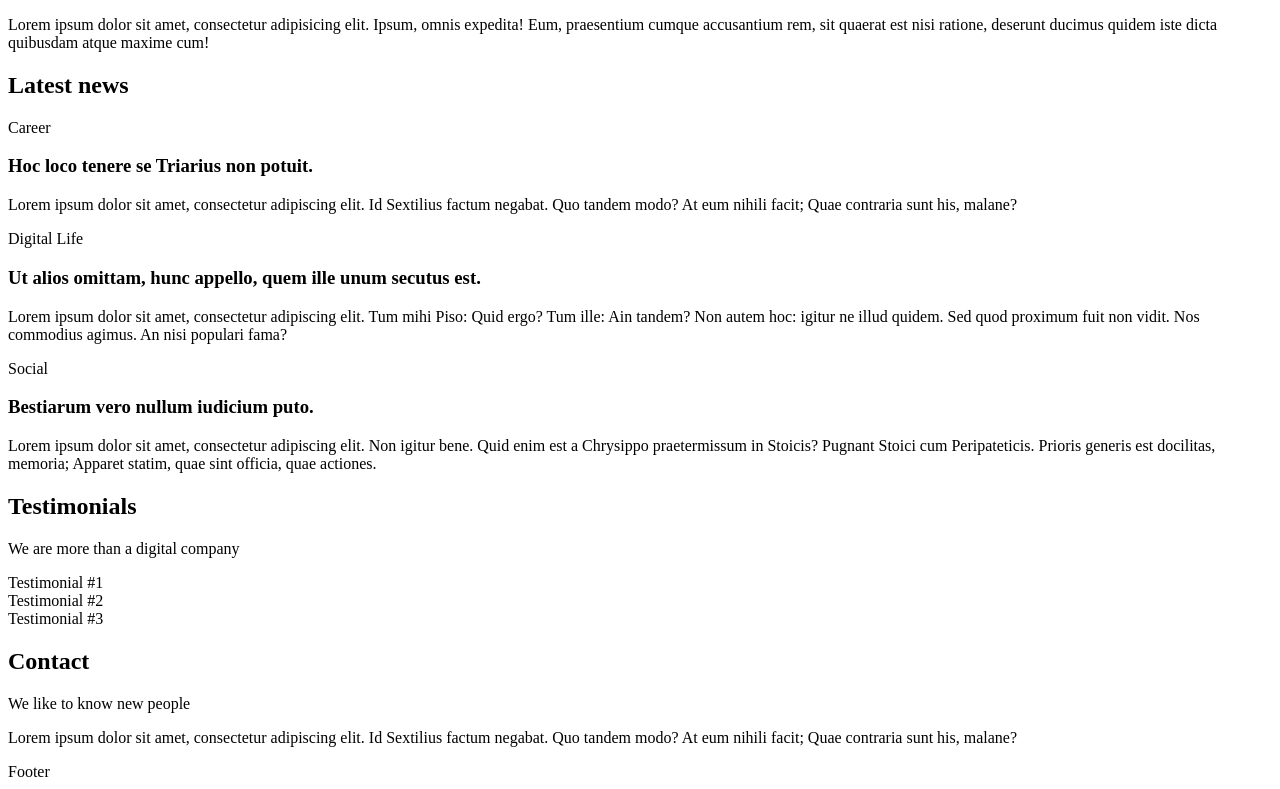
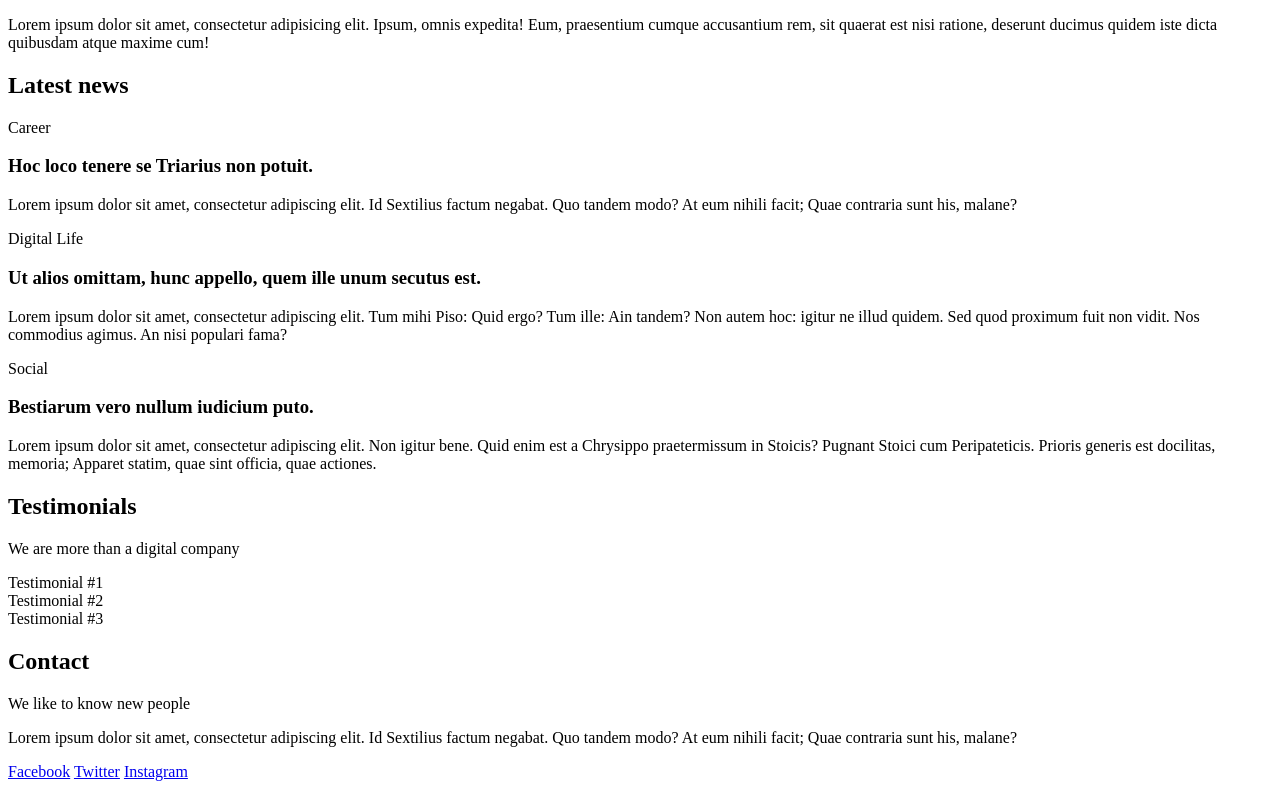
Before and after one commit to santiagobedoa/holbertonschool-web_front_end, a plain HTML site: page 0x00-html_advanced/20-index.html in a window 1280 px wide. Shown: the part 954-1743 px from the top of the page. Drawn offline with Linux system fonts and the light colour scheme.

Commit message:
Mon Nov 28 16:49:14 -05 2022

```diff
--- a/0x00-html_advanced/20-index.html
+++ b/0x00-html_advanced/20-index.html
@@ -141,7 +141,9 @@
       <!-- Footer -->
       <footer>
         <div>
-          Footer
+          <a href="https://www.facebook.com/HolbertonSchool/">Facebook</a>
+          <a href="https://twitter.com/holbertonschool">Twitter</a>
+          <a href="https://www.instagram.com/holbertonschool/">Instagram</a>
         </div>
       </footer>
     </body>
```
